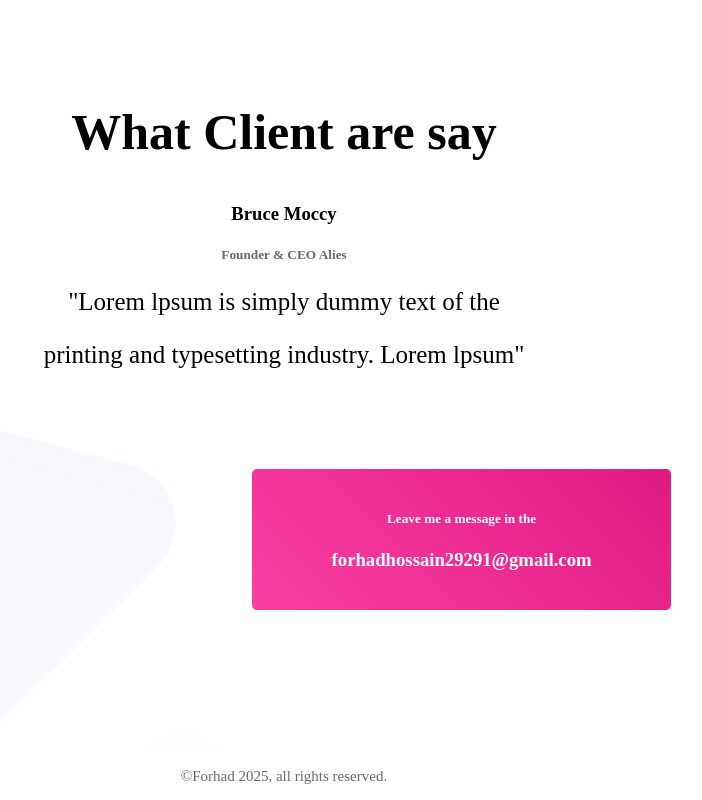
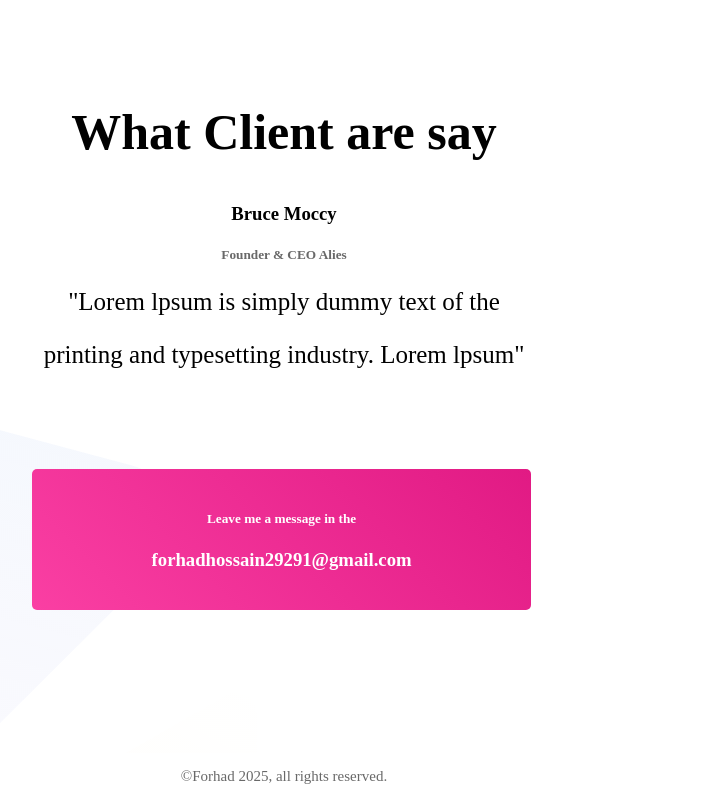
Before and after one commit to forhadWD/Personal-website, a plain HTML site: page index.html in a window 1280 px wide. Shown: the part 1938-2738 px from the top of the page, without its empty margins (356-1058 px from the left). Drawn offline with Linux system fonts and the light colour scheme.

Commit message:
Finally Finished

```diff
--- a/style.css
+++ b/style.css
@@ -75,8 +75,8 @@ section{
     color: white;
     background-image: linear-gradient( 45deg, rgb(250, 63, 163), rgb(225, 26, 132)) ;
     width: 30%;
-    margin: 100px 600px;
-    padding: 20px;
+    margin: 100px 380px;
+    padding: 20px 60px;
     border-radius: 5px;
 }
 .expreience-area{
```
